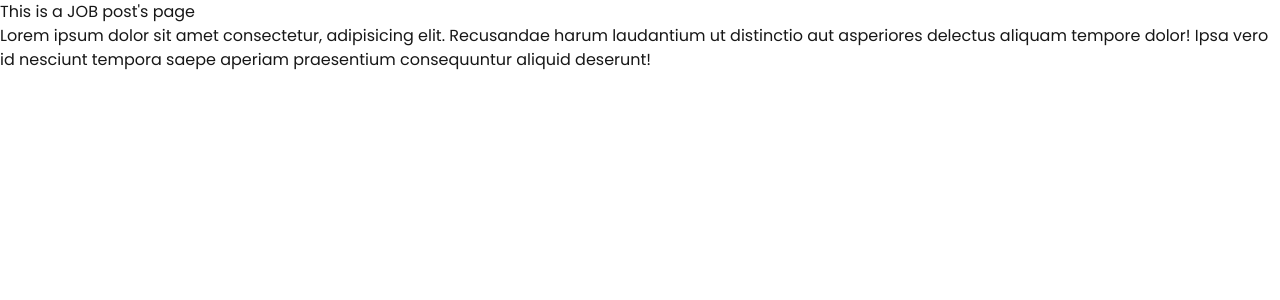
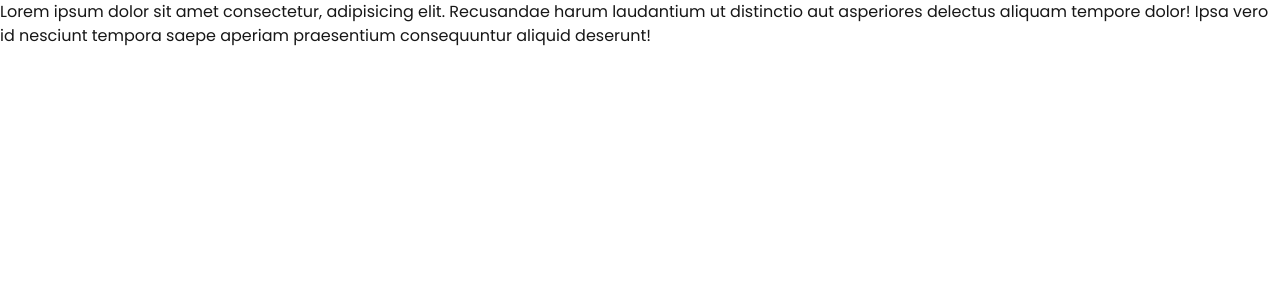
Before and after one commit to mumarhussain/hireX, a Next.js app in the folder Hirex/: page /client/dashboard/post-job in a window 1280 px wide. Shown: the top 300 px of the page. Built offline with nearby package versions, Linux system fonts and the light colour scheme; no server answers.

Commit message:
feat: Some changes

```diff
--- a/Hirex/app/client/dashboard/post-job/page.jsx
+++ b/Hirex/app/client/dashboard/post-job/page.jsx
@@ -5,7 +5,6 @@ export default function PostJobs() {
 
   return (
     <div>
-      <h1>This is a JOB post's page</h1>
       <p>
         Lorem ipsum dolor sit amet consectetur, adipisicing elit. Recusandae
         harum laudantium ut distinctio aut asperiores delectus aliquam tempore
```
